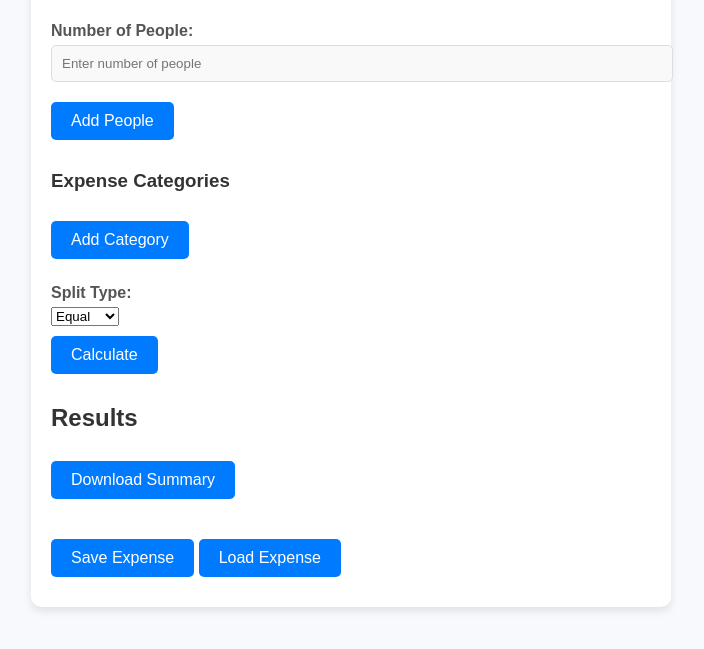
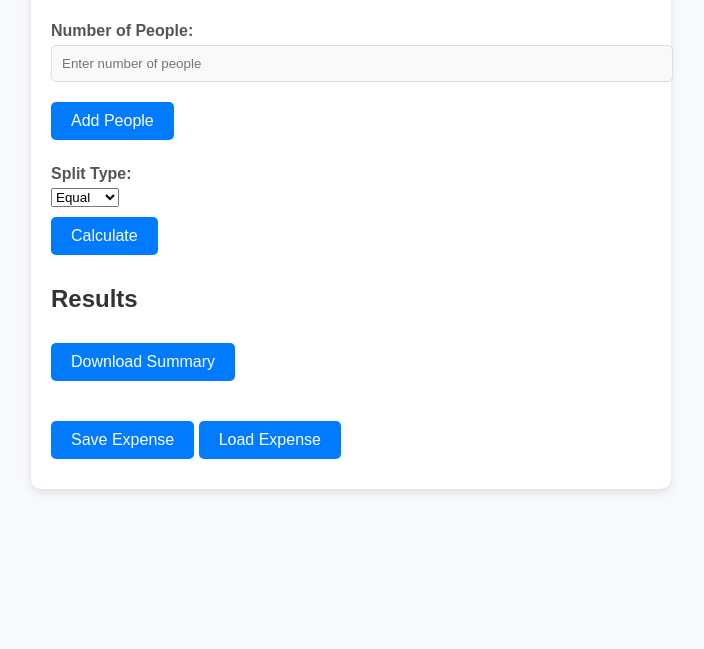
Before and after one commit to Sralud/Expense-Splitter, a plain HTML site: page index.html in a window 1280 px wide. Shown: the part 213-862 px from the top of the page, without its empty margins (289-993 px from the left). After the commit the page ends 800 px from the top, so only its background shows below. Drawn offline with nearby package versions, Linux system fonts and the light colour scheme.

Commit message:
Update index.html

```diff
--- a/index.html
+++ b/index.html
@@ -18,12 +18,6 @@
 
       <button type="button" id="addPeople">Add People</button>
       <div id="peopleInput"></div>
-
-      <div id="expenseCategories">
-        <h3>Expense Categories</h3>
-        <button type="button" id="addCategory">Add Category</button>
-        <div id="categoryInputs"></div>
-      </div>
 
       <div>
         <label for="splitType">Split Type:</label>
```
